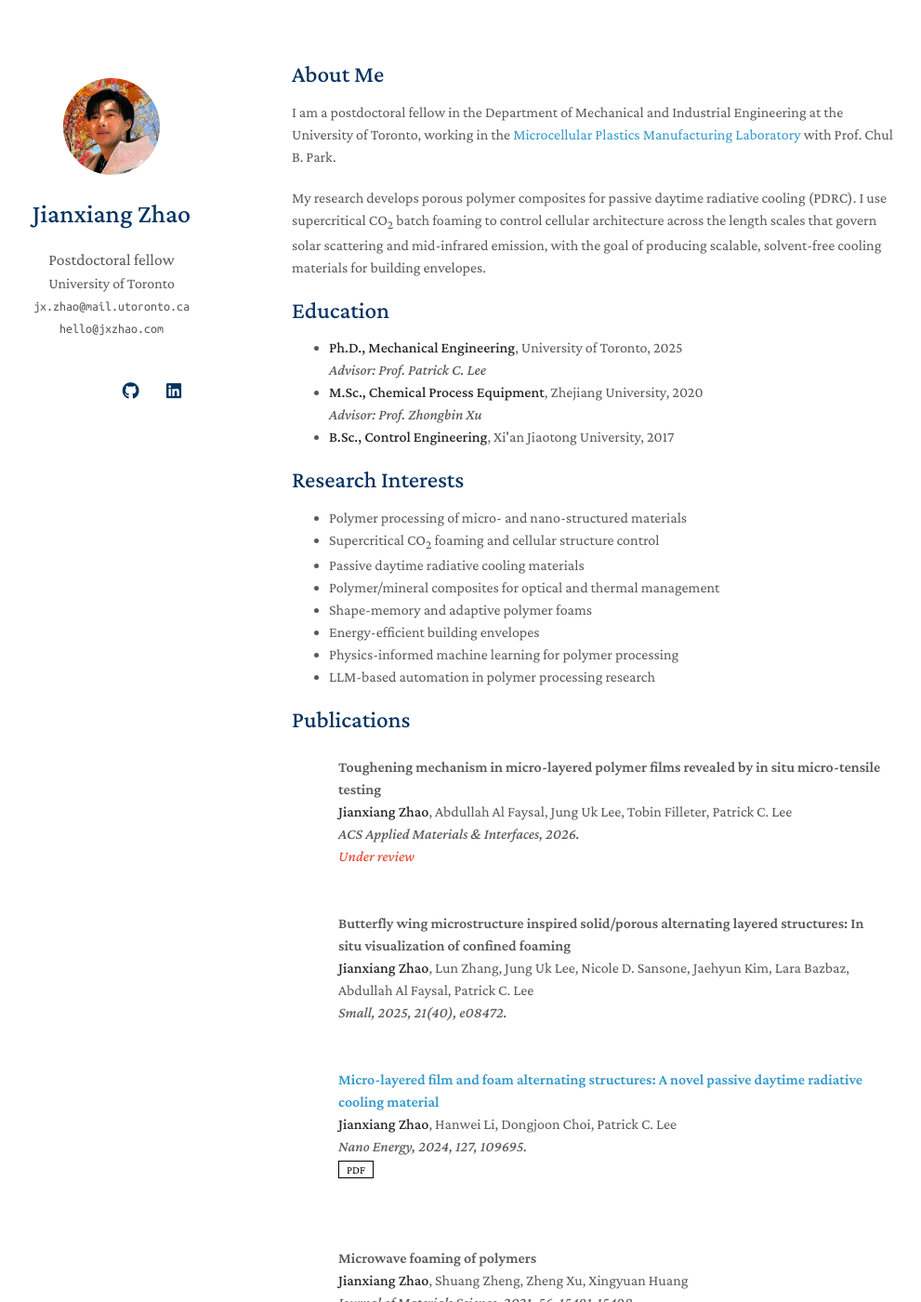
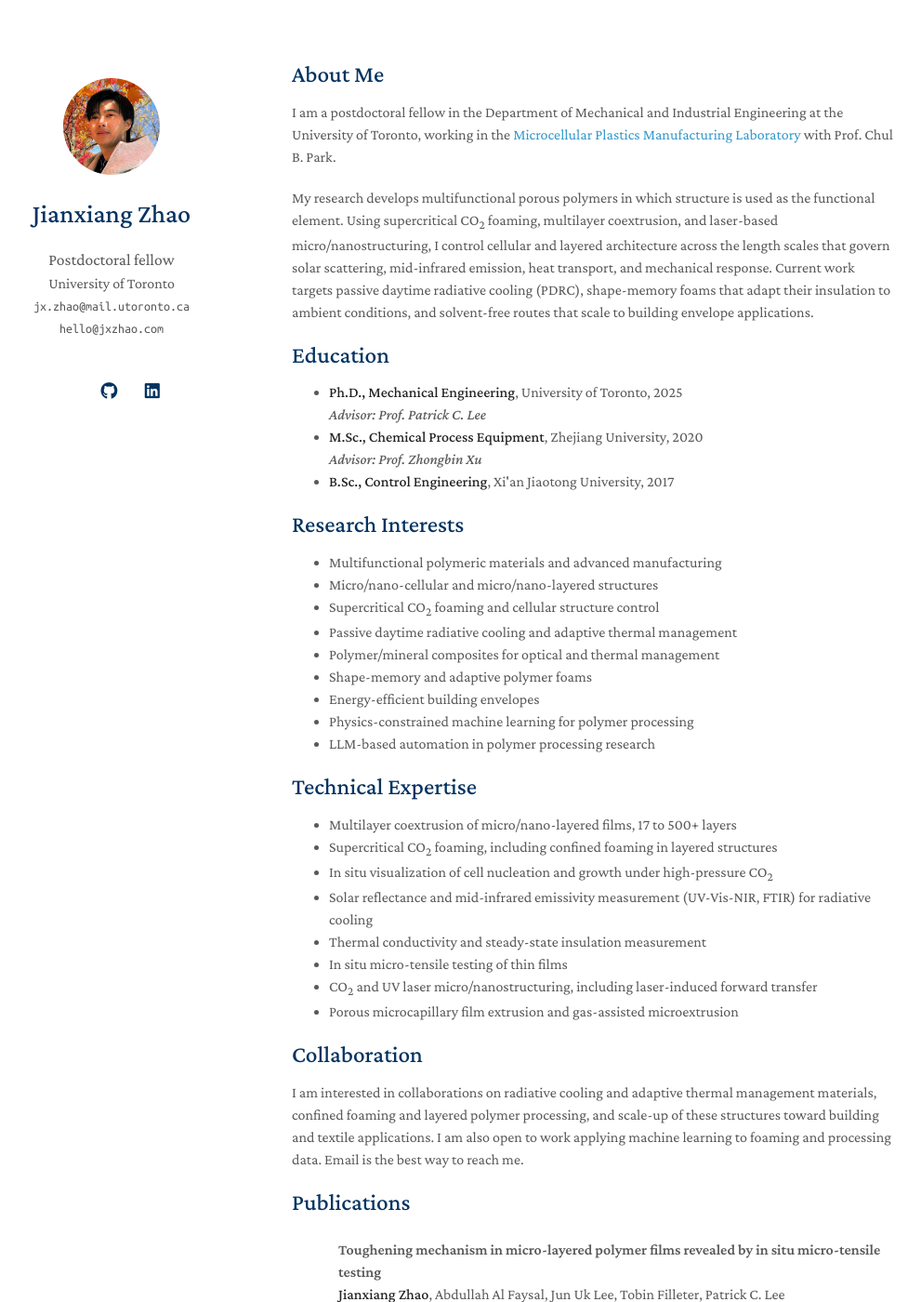
Before and after one commit to ACuriousMind-Z/ACuriousMind-Z.github.io, a Jekyll site: the page built from index.md, in a window 1280 px wide and 1400 px high. Shown: the whole window at 93% size, without its empty margins (156-1147 px from the left). Built offline with Jekyll 4.4.1, drawn with Linux system fonts in a browser that asks for light colours; a style sheet for code colours, icons or effects is not loaded; our own code applies the rules of GitHub Pages for plain Markdown files; some of the changed text lies outside the part shown.

Commit message:
Add files via upload

```diff
--- a/_config.yml
+++ b/_config.yml
@@ -6,15 +6,14 @@ email: "jx.zhao@mail.utoronto.ca<br>hello@jxzhao.com"
 
 # Search Engine Optimization (SEO)
 # The following information is used to improve the website traffic from search engines, e.g., Google.
-keywords: Jianxiang Zhao, passive daytime radiative cooling, polymer foam, CO2 batch foaming, polylactic acid, kaolinite, building envelope, University of Toronto
-description: Jianxiang Zhao is a Postdoctoral fellow at the University of Toronto working on porous polymer composites for passive daytime radiative cooling and adaptive building envelopes.
+keywords: Jianxiang Zhao, passive daytime radiative cooling, polymer foam, CO2 batch foaming, micro-layered films, shape memory foam, nanocellular structures, thermal insulation, building envelope, University of Toronto
+description: Jianxiang Zhao is a Postdoctoral fellow at the University of Toronto working on multifunctional porous and layered polymers for passive daytime radiative cooling, adaptive thermal insulation, and energy-efficient building envelopes.
 canonical: https://jxzhao.com/
 
 
 # Links
 # If you don't need one of them, you may delete the corresponding line.
 google_scholar: https://scholar.google.com/citations?user=xoSH_fMAAAAJ
-cv_link: assets/files/curriculum_vitae.pdf
 github_link: https://github.com/ACuriousMind-Z
 linkedin: https://www.linkedin.com/in/jianxiang-zhao/
 
--- a/_data/publications.yml
+++ b/_data/publications.yml
@@ -1,58 +1,119 @@
 main:
 
 - title: "Toughening mechanism in micro-layered polymer films revealed by in situ micro-tensile testing"
-  authors: "<strong>Jianxiang Zhao</strong>, Abdullah Al Faysal, Jung Uk Lee, Tobin Filleter, Patrick C. Lee"
+  authors: "<strong>Jianxiang Zhao</strong>, Abdullah Al Faysal, Jun Uk Lee, Tobin Filleter, Patrick C. Lee"
   conference_short: "ACS AMI"
   conference: "ACS Applied Materials & Interfaces, 2026."
   notes: "Under review"
 
 - title: "Butterfly wing microstructure inspired solid/porous alternating layered structures: In situ visualization of confined foaming"
-  authors: "<strong>Jianxiang Zhao</strong>, Lun Zhang, Jung Uk Lee, Nicole D. Sansone, Jaehyun Kim, Lara Bazbaz, Abdullah Al Faysal, Patrick C. Lee"
+  authors: "<strong>Jianxiang Zhao</strong>, Lei Zhang, Jun Uk Lee, Nello D. Sansone, Janet Kim, Leen Bazbaz, Abdullah Al Faysal, Patrick C. Lee"
   conference_short: "Small"
   conference: "Small, 2025, 21(40), e08472."
+  doi: "https://doi.org/10.1002/smll.202508472"
+  pdf: "https://pmc.ncbi.nlm.nih.gov/articles/PMC12508713/"
 
 - title: "Micro-layered film and foam alternating structures: A novel passive daytime radiative cooling material"
-  authors: "<strong>Jianxiang Zhao</strong>, Hanwei Li, Dongjoon Choi, Patrick C. Lee"
+  authors: "<strong>Jianxiang Zhao</strong>, Hongbo Li, Duyoung Choi, Patrick C. Lee"
   conference_short: "Nano Energy"
   conference: "Nano Energy, 2024, 127, 109695."
-  pdf: "https://doi.org/10.1016/j.nanoen.2024.109695"
+  doi: "https://doi.org/10.1016/j.nanoen.2024.109695"
+  pdf: "https://www.sciencedirect.com/science/article/pii/S2211285524004439"
 
 - title: "Microwave foaming of polymers"
-  authors: "<strong>Jianxiang Zhao</strong>, Shuang Zheng, Zheng Xu, Xingyuan Huang"
+  authors: "<strong>Jianxiang Zhao</strong>, Suxia Zheng, Zhongbin Xu, Xing Huang"
   conference_short: "J. Mater. Sci."
-  conference: "Journal of Materials Science, 2021, 56, 15491-15498."
+  conference: "Journal of Materials Science, 2021, 56(27), 15491-15498."
+  doi: "https://doi.org/10.1007/s10853-021-06259-5"
 
 - title: "Solvent-free generation of foamed microcapillary films with a dual network of interconnected pores and internal channels"
-  authors: "<strong>Jianxiang Zhao</strong>, Zheng Xu, Shuang Zheng, Chuntai Liu, Jiaming Liu, Hongsheng Pei"
+  authors: "<strong>Jianxiang Zhao</strong>, Zhongbin Xu, Suxia Zheng, Cong Liu, Junfeng Liu, Hao Pei"
   conference_short: "Macromol. Mater. Eng."
-  conference: "Macromolecular Materials and Engineering, 2020, 305, 1900768."
+  conference: "Macromolecular Materials and Engineering, 2020, 305(3), 1900768."
+  doi: "https://doi.org/10.1002/mame.201900768"
+
+- title: "An automated image-processing framework for bubble tracking in multilayer polymer foams"
+  authors: "Isabela Braga, <strong>Jianxiang Zhao</strong>, P. Mapa, J. Kim, Y. V. G. Ferreira, Rafaela Aguiar, F. G. F. Coelho, Patrick C. Lee, A. P. Braga"
+  conference_short: "EAAI"
+  conference: "Engineering Applications of Artificial Intelligence, 2026."
+  notes: "Under review"
 
 - title: "Bio-inspired laser micro/nanostructuring of highly graphitic carbon enabling structural coloration and high-performance all-weather solar evaporator"
-  authors: "Jung Uk Lee, Rafael Aguiar, Terry Y. T. Su, Kyung-Won Kim, <strong>Jianxiang Zhao</strong>, et al."
+  authors: "Jun Uk Lee, Rafaela Aguiar, To Yu Troy Su, Keon-Woo Kim, <strong>Jianxiang Zhao</strong>, et al."
   conference_short: "Chem. Eng. J."
-  conference: "Chemical Engineering Journal, 2026, 174935."
+  conference: "Chemical Engineering Journal, 2026, 534, 174935."
+  doi: "https://doi.org/10.1016/j.cej.2026.174935"
 
 - title: "In situ UV laser-induced forward transfer of carbon nanosphere/graphene composites on siloxane-polyurethane substrates for human health monitoring"
-  authors: "Jung Uk Lee, Rafael Aguiar, <strong>Jianxiang Zhao</strong>, et al."
+  authors: "Jun Uk Lee, Rafaela Aguiar, <strong>Jianxiang Zhao</strong>, et al."
   conference_short: "Adv. Compos. Hybrid Mater."
-  conference: "Advanced Composites and Hybrid Materials, 2026."
+  conference: "Advanced Composites and Hybrid Materials, 2026, 9, 181."
+  doi: "https://doi.org/10.1007/s42114-026-01732-8"
+
+- title: "Layered foam/film polymer composite structure exhibiting high absorption-dominant electromagnetic interference (EMI) shielding properties"
+  authors: "Abdullah Al Faysal, <strong>Jianxiang Zhao</strong>, Patrick C. Lee"
+  conference_short: "PPS Americas"
+  conference: "Americas Regional Meeting of the Polymer Processing Society, Guelph, Canada, 2025."
+
+- title: "POSS/PVTMS aerogels for passive cooling and THz communication via cross-linking density regulation and nanoscale bimodal design"
+  authors: "Haoyu Ma, Maryam Fashandi, Zeineb Ben Rejeb, Piyapong Buahom, <strong>Jianxiang Zhao</strong>, Pengjian Gong, Qiwu Shi, Guangxian Li, Chul B. Park"
+  conference_short: "J. Mater. Chem. A"
+  conference: "Journal of Materials Chemistry A, 2024, 12(16), 9627-9636."
+  doi: "https://doi.org/10.1039/D4TA00315B"
+
+- title: "The effect of coupling agents and graphene on the mechanical properties of film-based post-consumer recycled plastic"
+  authors: "Sungwoong Choi, <strong>Jianxiang Zhao</strong>, Patrick C. Lee, Duyoung Choi"
+  conference_short: "Polymers"
+  conference: "Polymers, 2024, 16(3), 380."
+  doi: "https://doi.org/10.3390/polym16030380"
+  pdf: "https://www.mdpi.com/2073-4360/16/3/380"
 
 - title: "Nano-Layered Films and Foams"
-  authors: "Terry Su, Abdullah Al Faysal, <strong>Jianxiang Zhao</strong>, Patrick C. Lee"
+  authors: "Troy Su, Abdullah Al Faysal, <strong>Jianxiang Zhao</strong>, Patrick C. Lee"
   conference_short: "Book Chapter"
-  conference: "In <em>Polyester Films: Materials, Processes and Applications</em>, pp. 225-276."
+  conference: "Chapter 6 in <em>Polyester Films: Materials, Processes and Applications</em>, Wiley, 1st ed., 2023, pp. 225-276. ISBN 9781119535751."
+
+- title: "Improved size uniformity of microcapillaries in microcapillary films by separate gas injection"
+  authors: "Junfeng Liu, Cong Liu, <strong>Jianxiang Zhao</strong>, Mingcheng Bi, Zhongbin Xu, Xing Huang"
+  conference_short: "Macromol. Mater. Eng."
+  conference: "Macromolecular Materials and Engineering, 2021, 306(12), 2100499."
+  doi: "https://doi.org/10.1002/mame.202100499"
 
 - title: "Production of high aspect-ratio rectangular-lumen microtube by gas-assisted microextrusion"
-  authors: "Lei Wang, Xingyuan Huang, <strong>Jianxiang Zhao</strong>, Chuntai Liu, Zheng Xu, Hongsheng Pei"
+  authors: "Lei Wang, Xing Huang, <strong>Jianxiang Zhao</strong>, Cong Liu, Zhongbin Xu, Hao Pei"
   conference_short: "J. Appl. Polym. Sci."
-  conference: "Journal of Applied Polymer Science, 2020, 49352."
+  conference: "Journal of Applied Polymer Science, 2020, 137(44), 49352."
+  doi: "https://doi.org/10.1002/app.49352"
 
 - title: "Fabrication and application of flexible rectangular microtubes"
-  authors: "Xingyuan Huang, Lei Wang, <strong>Jianxiang Zhao</strong>, Chuntai Liu, Feng Zhou, Zheng Xu, Hongsheng Pei"
+  authors: "Xing Huang, Lei Wang, <strong>Jianxiang Zhao</strong>, Cong Liu, Fanghao Zhou, Zhongbin Xu, Hao Pei"
   conference_short: "Polym.-Plast. Technol. Mater."
-  conference: "Polymer-Plastics Technology and Materials, 2020, 59, 959-965."
+  conference: "Polymer-Plastics Technology and Materials, 2020, 59(9), 959-965."
 
 - title: "Numerical simulations of wall contact angle effects on droplet size during step emulsification"
-  authors: "Meng Wang, Chuidian Kong, Qi Liang, <strong>Jianxiang Zhao</strong>, Ming Wen, Zheng Xu, Xiaodong Ruan"
+  authors: "Meng Wang, Chuang Kong, Qisen Liang, <strong>Jianxiang Zhao</strong>, Maolin Wen, Zhongbin Xu, Xiaodong Ruan"
   conference_short: "RSC Adv."
-  conference: "RSC Advances, 2018, 8, 33042-33047."
+  conference: "RSC Advances, 2018, 8(58), 33042-33047."
+  doi: "https://doi.org/10.1039/C8RA06837B"
+  pdf: "https://pmc.ncbi.nlm.nih.gov/articles/PMC9086337/"
+
+# ---------------------------------------------------------------------------
+# Manuscripts not yet submitted. Uncomment an entry once it is submitted.
+# ---------------------------------------------------------------------------
+# - title: "Bio-based shape memory foams uniting passive daytime radiative cooling with adaptive thermal insulation"
+#   authors: "<strong>Jianxiang Zhao</strong>, Y. He, Y. Wang, L. Nwaeto, X. Chen, T. Cooper, M. Kheradmandkeysomi, Chul B. Park"
+#   conference_short: "Adv. Funct. Mater."
+#   conference: "Advanced Functional Materials, 2026."
+#   notes: "Under review"
+#
+# - title: "Multi-interphase biodegradable nanolayer films for enhanced mechanical and gas barrier properties"
+#   authors: "Abdullah Al Faysal, Giulia Mallamaci, <strong>Jianxiang Zhao</strong>, Cyrille Sollogoub, Patrick C. Lee"
+#   conference_short: "Sustain. Mater. Technol."
+#   conference: "Sustainable Materials and Technologies, 2026."
+#   notes: "Under review"
+#
+# - title: "Artificial nacre materials made by CO2 laser-induced technology for graphene structures with stacked PBAT films embedded with cellulose-rich biofibers"
+#   authors: "Taeyoung Lee, Jun Uk Lee, <strong>Jianxiang Zhao</strong>, Patrick C. Lee"
+#   conference_short: "Adv. Funct. Mater."
+#   conference: "Advanced Functional Materials, 2026."
+#   notes: "Under review"
--- a/index.md
+++ b/index.md
@@ -9,11 +9,14 @@ Engineering at the University of Toronto, working in the
 [Microcellular Plastics Manufacturing Laboratory](https://mpml.mie.utoronto.ca/lab/)
 with Prof. Chul B. Park.
 
-My research develops porous polymer composites for passive daytime radiative
-cooling (PDRC). I use supercritical CO<sub>2</sub> batch foaming to control cellular
-architecture across the length scales that govern solar scattering and mid-infrared
-emission, with the goal of producing scalable, solvent-free cooling materials for
-building envelopes.
+My research develops multifunctional porous polymers in which structure is used as
+the functional element. Using supercritical CO<sub>2</sub> foaming, multilayer
+coextrusion, and laser-based micro/nanostructuring, I control cellular and layered
+architecture across the length scales that govern solar scattering, mid-infrared
+emission, heat transport, and mechanical response. Current work targets passive
+daytime radiative cooling (PDRC), shape-memory foams that adapt their insulation to
+ambient conditions, and solvent-free routes that scale to building envelope
+applications.
 
 ## Education
 
@@ -27,14 +30,36 @@ building envelopes.
 
 ## Research Interests
 
-- Polymer processing of micro- and nano-structured materials
+- Multifunctional polymeric materials and advanced manufacturing
+- Micro/nano-cellular and micro/nano-layered structures
 - Supercritical CO<sub>2</sub> foaming and cellular structure control
-- Passive daytime radiative cooling materials
+- Passive daytime radiative cooling and adaptive thermal management
 - Polymer/mineral composites for optical and thermal management
 - Shape-memory and adaptive polymer foams
 - Energy-efficient building envelopes
-- Physics-informed machine learning for polymer processing
+- Physics-constrained machine learning for polymer processing
 - LLM-based automation in polymer processing research
+
+## Technical Expertise
+
+<ul style="margin:0 0 20px;">
+  <li>Multilayer coextrusion of micro/nano-layered films, 17 to 500+ layers</li>
+  <li>Supercritical CO<sub>2</sub> foaming, including confined foaming in layered structures</li>
+  <li>In situ visualization of cell nucleation and growth under high-pressure CO<sub>2</sub></li>
+  <li>Solar reflectance and mid-infrared emissivity measurement (UV-Vis-NIR, FTIR) for radiative cooling</li>
+  <li>Thermal conductivity and steady-state insulation measurement</li>
+  <li>In situ micro-tensile testing of thin films</li>
+  <li>CO<sub>2</sub> and UV laser micro/nanostructuring, including laser-induced forward transfer</li>
+  <li>Porous microcapillary film extrusion and gas-assisted microextrusion</li>
+</ul>
+
+## Collaboration
+
+I am interested in collaborations on radiative cooling and adaptive thermal
+management materials, confined foaming and layered polymer processing, and
+scale-up of these structures toward building and textile applications. I am also
+open to work applying machine learning to foaming and processing data. Email is
+the best way to reach me.
 
 {% include_relative _includes/publications.md %}
 
```
